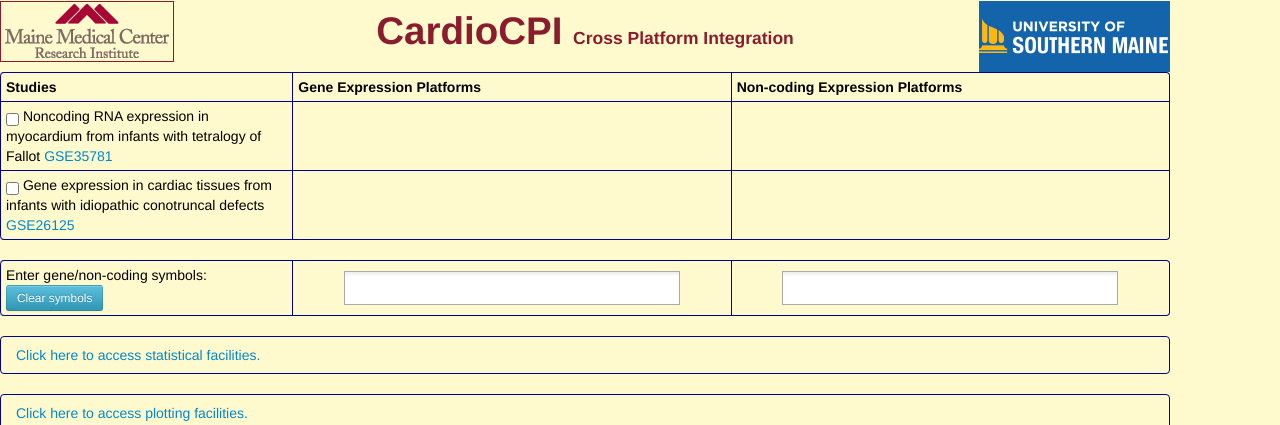
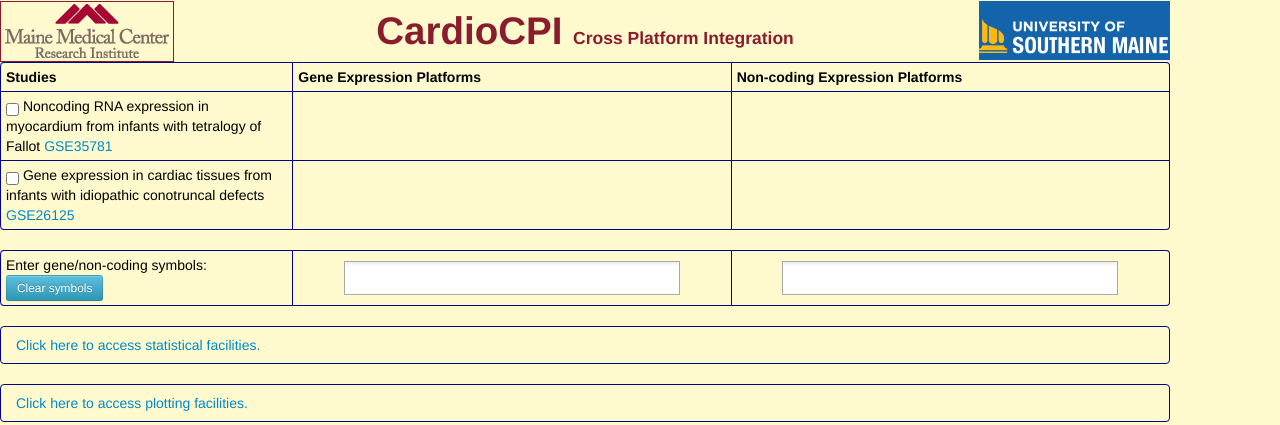
Before and after one commit to pcmarks/CardioCPI, a Django app: page / in a window 1280 px wide. Shown: the top 425 px of the page. Run offline with Django 3.2, Linux system fonts and the light colour scheme; some libraries are stand-ins or nearby versions.

Commit message:
Resized USM Logo.

```diff
--- a/static/css/cardiocpiv2.css
+++ b/static/css/cardiocpiv2.css
@@ -28,10 +28,10 @@
 */
 
 #usmLink a {
-    background: url(/static/image/USMFooterlogo-smaller.png) no-repeat left top;
+    background: url(/static/image/USMFooterlogo-smallest.png) no-repeat left top;
     background-color: #1464ab;
     width: 191px;
-    height: 71px;
+    height: 59px;
     text-indent: -9999px;
     display: block;
     float: right;
```
Also changed, not shown: static/image/USMFooterlogo-smallest.png (added).
